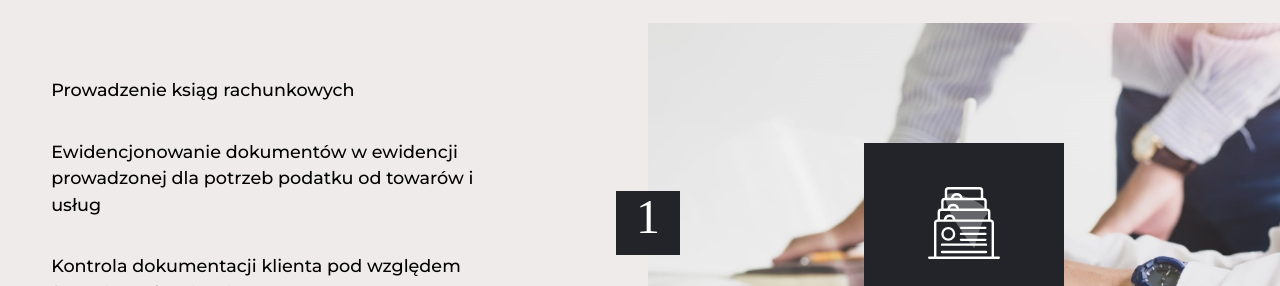
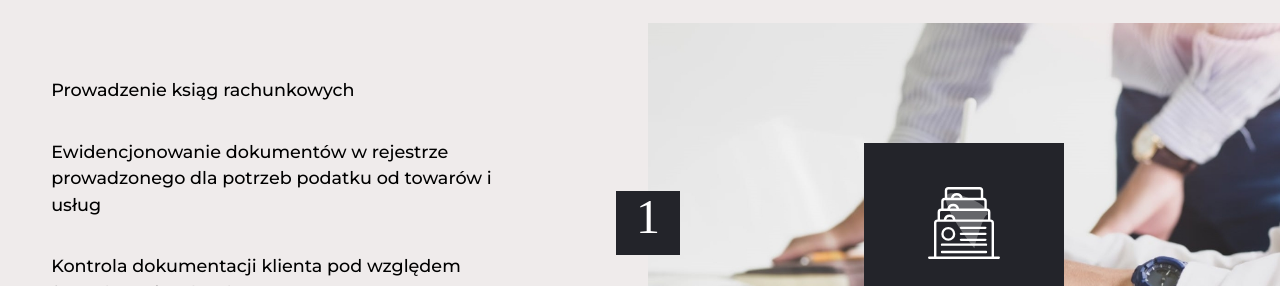
Before and after one commit to Lucjus/Lucjus.github.io, a plain HTML site: page index.html in a window 1280 px wide. Shown: the part 2260-2546 px from the top of the page. Drawn offline with Linux system fonts and the light colour scheme; some packages are replaced by stand-ins of ours; a script that the page names is missing; a web font is replaced by a local one.

Commit message:
Add files via upload

```diff
--- a/index.html
+++ b/index.html
@@ -100,7 +100,8 @@
             </div>
             <div class="offer-describtions-container">
                 <p class="offer-describtion">Prowadzenie ksiąg rachunkowych</p>
-                <p class="offer-describtion"> Ewidencjonowanie dokumentów w ewidencji prowadzonej dla potrzeb podatku od
+                <p class="offer-describtion"> Ewidencjonowanie dokumentów w rejestrze prowadzonego dla potrzeb podatku
+                    od
                     towarów
                     i usług</p>
                 <p class="offer-describtion">Kontrola dokumentacji klienta pod względem formalnym i rachunkowym</p>
```
